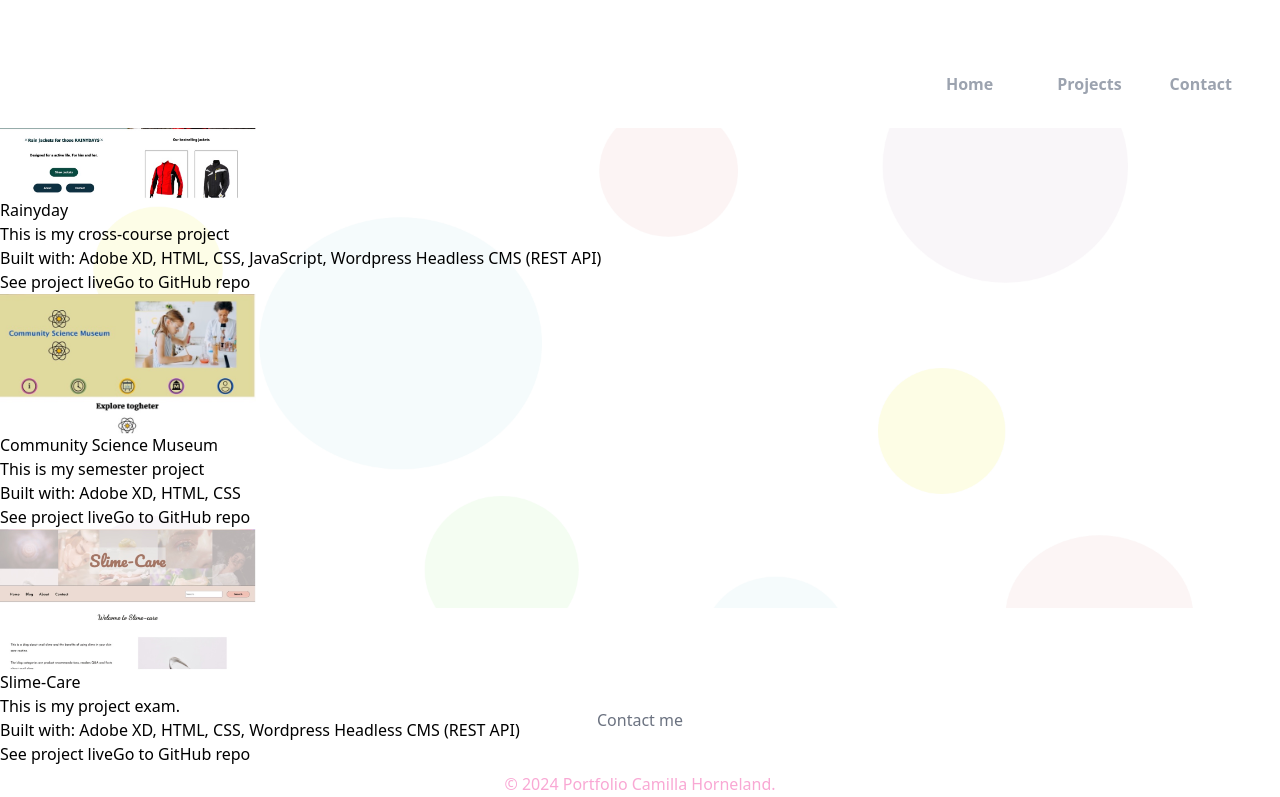
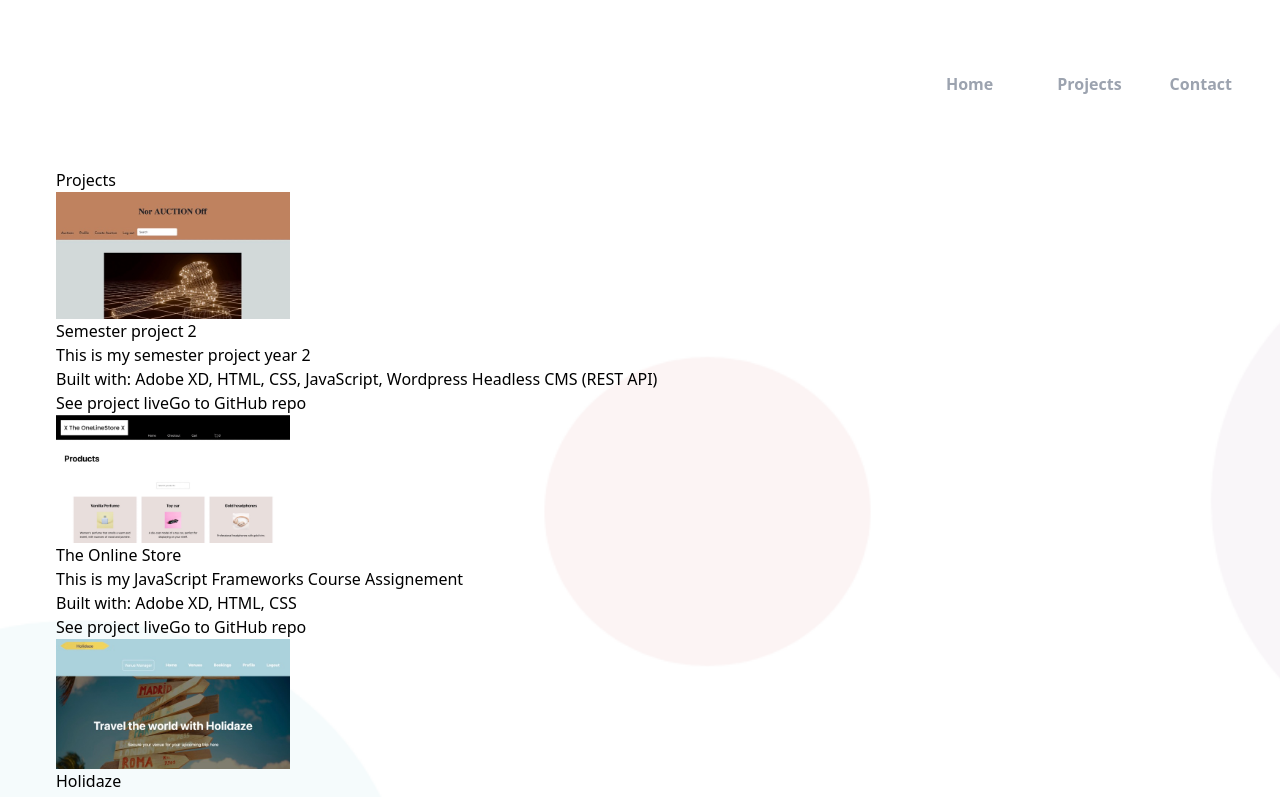
Before and after one commit to CamillaHorneland/Portfolio, a React (Vite) app: page /projects in a window 1280 px wide. Shown: the top 797 px of the page. Built offline with nearby package versions, Linux system fonts and the light colour scheme.

Commit message:
saving for now. had to go back and make changes to bk  img again

```diff
--- a/src/components/home/HomeHi.jsx
+++ b/src/components/home/HomeHi.jsx
@@ -3,7 +3,7 @@ import React from 'react';
 function HomeHi() {
   const codeText = '<h1>Hello World!</h1>';
 
-  return <div className='text-3xl font-bold text-gray-400 font-sans m-10 mt-20 sm:pt-0 pt-20'>{codeText}</div>;
+  return <div className='text-3xl font-bold text-gray-400 font-sans'>{codeText}</div>;
 }
 
 export default HomeHi;
--- a/src/components/layout/Layout.jsx
+++ b/src/components/layout/Layout.jsx
@@ -1,24 +1,47 @@
-import React from "react";
+import React, { useState, useEffect } from "react";
 import { Outlet } from "react-router-dom";
 import Nav from "./nav/Nav";
 import Footer from "./footer/Footer";
-import ImageBack from "../../constant/Backgound";
+import Background from "../../assets/BackgroundCircle.png";
 
 export default function Layout() {
+  const [minHeight, setMinHeight] = useState(0);
+
+  useEffect(() => {
+    const updateMinHeight = () => {
+      const contentHeight = document.body.scrollHeight;
+      setMinHeight(contentHeight);
+    };
+
+    updateMinHeight();
+    window.addEventListener("resize", updateMinHeight);
+
+    return () => {
+      window.removeEventListener("resize", updateMinHeight);
+    };
+  }, []);
+
   return (
-    <div className="flex flex-col min-h-screen h-screen">
+    <div className="flex flex-col min-h-screen relative">
       <header className="z-30">
         <Nav />
       </header>
 
-      <main className="flex-grow">
-        <ImageBack big={true} />
-        <div className="absolute top-1/2 left-1/2 transform -translate-x-1/2 -translate-y-1/2 w-full">
-          <Outlet />
+      <main className="flex-grow relative">
+        <div
+          className=" bg-cover bg-center p-10"
+          style={{
+            backgroundImage: `url(${Background})`,
+
+          }}
+        >
+          <div className="container  px-4">
+            <Outlet />
+          </div>
         </div>
       </main>
 
-      <footer className="z-30 mt-20">
+      <footer className="z-30 relative">
         <Footer />
       </footer>
     </div>
--- a/src/components/layout/nav/Nav.jsx
+++ b/src/components/layout/nav/Nav.jsx
@@ -10,7 +10,7 @@ const Nav = () => {
   };
 
   return (
-      <nav className="sm:flex sm:items-center sm:justify-between bg-white p-4">
+      <nav className="sm:flex sm:items-center sm:justify-between bg-white z-60 p-4">
       <HiMenuAlt2
         className="text-6xl cursor-pointer sm:hidden text-pink-300"
         onClick={handleToggleMobileMenu}
--- a/src/components/projects/Projects1Year.jsx
+++ b/src/components/projects/Projects1Year.jsx
@@ -20,7 +20,15 @@ const projectsData = [
   {
     title: "Slime-Care",
     image: "/src/assets/slime-care.jpeg",
-    description: "This is my project exam.",
+    description: "This is my project exam 1.",
+    technologies: ["Adobe XD", "HTML", "CSS", "Wordpress Headless CMS (REST API)"],
+    liveLink: "https://slime-care.netlify.app/",
+    repoLink: "https://github.com/Noroff-FEU-Assignments/project-exam-1-CamillaHorneland.git",
+  },
+  {
+    title: "Portfolio",
+    image: "/src/assets/portifolio1.jpeg",
+    description: "This is my portfolio from the first year of school.",
     technologies: ["Adobe XD", "HTML", "CSS", "Wordpress Headless CMS (REST API)"],
     liveLink: "https://slime-care.netlify.app/",
     repoLink: "https://github.com/Noroff-FEU-Assignments/project-exam-1-CamillaHorneland.git",
--- a/src/components/projects/Projects2Year.jsx
+++ b/src/components/projects/Projects2Year.jsx
@@ -0,0 +1,61 @@
+import React from "react";
+
+const projectsData = [
+  {
+    title: "Semester project 2",
+    image: "/src/assets/semesterproject2.jpeg",
+    description: "This is my semester project year 2",
+    technologies: ["Adobe XD", "HTML", "CSS", "JavaScript", "Wordpress Headless CMS (REST API)"],
+    liveLink: "https://rainydayjackets.netlify.app/",
+    repoLink: "https://github.com/Noroff-FEU-Assignments/cross-course-project-CamillaHorneland.git",
+  },
+  {
+    title: "The Online Store",
+    image: "/src/assets/theonliestore.jpeg",
+    description: "This is my JavaScript Frameworks Course Assignement",
+    technologies: ["Adobe XD", "HTML", "CSS"],
+    liveLink: "https://communitysciencemuseumbergen.netlify.app/",
+    repoLink: "https://github.com/CamillaHorneland/Semester-project-1.git",
+  },
+  {
+    title: "Holidaze",
+    image: "/src/assets/holidayz.jpeg",
+    description: "This is my project exam year 2.",
+    technologies: ["Adobe XD", "HTML", "CSS", "Wordpress Headless CMS (REST API)"],
+    liveLink: "https://slime-care.netlify.app/",
+    repoLink: "https://github.com/Noroff-FEU-Assignments/project-exam-1-CamillaHorneland.git",
+  },
+
+];
+
+function Projects2Year() {
+  return (
+    <>
+      <h1>Projects</h1>
+      <section className="cards">
+        {projectsData.map((project, index) => (
+          <div key={index} className={`card card${index + 1}`}>
+            <img src={project.image} alt={`image of ${project.title} site`} style={{ width: "20%" }} />
+            <h3>{project.title}</h3>
+            <p>{project.description}</p>
+            <p>Built with: {project.technologies.join(", ")}</p>
+            <div className="go_to">
+              <button className="btn2">
+                <a href={project.liveLink} title="link">
+                  See project live
+                </a>
+              </button>
+              <button className="btn2">
+                <a href={project.repoLink} title="link">
+                  Go to GitHub repo
+                </a>
+              </button>
+            </div>
+          </div>
+        ))}
+      </section>
+    </>
+  );
+}
+
+export default Projects2Year;
--- a/src/constant/Backgound.jsx
+++ /dev/null
@@ -1,20 +0,0 @@
-import React from "react";
-import Background from "../assets/BackgroundCircle.png";
-
-const ImageBack = ({ big = true }) => {
-  const overlayClass = big
-    ? "inset-0 bg-white opacity-20"
-    : "inset-0 bg-white opacity-50";
-
-  return (
-    <>
-      <div
-        className=" sm:h-[60vh] h-[90vh] bg-cover bg-center relative"
-        style={{ backgroundImage: `url(${Background})`, backgroundSize: "cover" }}
-      />
-      <div className={overlayClass} />
-    </>
-  );
-};
-
-export default ImageBack;
--- a/src/pages/ContactPage.jsx
+++ b/src/pages/ContactPage.jsx
@@ -3,7 +3,7 @@ import React from 'react';
 function ContactPage() {
   return (
     <>
-      <div className="sm:mt-0 mt-20 mb-20 sm:pt-0 pt-20">
+      <div className="mb-20">
         <h1 className="text-4xl font-bold font-cursive text-gray-600 m-10">Hello there!</h1>
         <div className="text-gray-500 m-10 font-sans leading-loose">
           <p className="mb-5">
--- a/src/pages/HomePage.jsx
+++ b/src/pages/HomePage.jsx
@@ -7,16 +7,16 @@ import ProfileImage from "../assets/Profileimage.jpg";
 
 function HomePage() {
   return (
-    <div className="flex flex-col sm:flex-row justify-center mb-20 z-30">
-      <div className='w-full sm:w-1/2 text-center sm:mt-0 mt-20 mb-20 sm:pt-0 pt-20'>
+    <div className="flex flex-col sm:flex-row justify-center z-30 ">
+      <div className='w-full sm:w-1/2 text-center'>
         <HomeHi />
         <Name />
         <Info />
-		    <Link to="/projects" className="text-gray-500 py-3 px-10 mt-20 rounded bg-pink-200 shadow-2xl transition-all before:absolute before:h-0 before:w-0 before:rounded-full before:bg-pink-300 before:duration-500 before:ease-out hover:shadow-pink-500 mb-20">
+		    <Link to="/projects" className="text-gray-500 py-3 px-10  rounded bg-pink-200 shadow-2xl transition-all before:absolute before:h-0 before:w-0 before:rounded-full before:bg-pink-300 before:duration-500 before:ease-out hover:shadow-pink-500 mb-20">
           My work
         </Link>
       </div>
-      <div className='w-full sm:w-1/2 flex items-center justify-center mb-10'>
+      <div className='w-full sm:w-1/2 flex items-center justify-center'>
         <img src={ProfileImage} alt="Profile image" className="h-64 m-10" />
       </div>
     </div>
--- a/src/pages/ProjectsPage.jsx
+++ b/src/pages/ProjectsPage.jsx
@@ -1,9 +1,12 @@
-// import Home from "../components/home/home";
 import Projects1Year from "../components/projects/Projects1Year";
+import Projects2Year from "../components/projects/Projects2Year";
+
 
 function ProjectsPage() {
 	return (
 		<>
+
+		    <Projects2Year />
 			<Projects1Year />
 
 		</>
```
